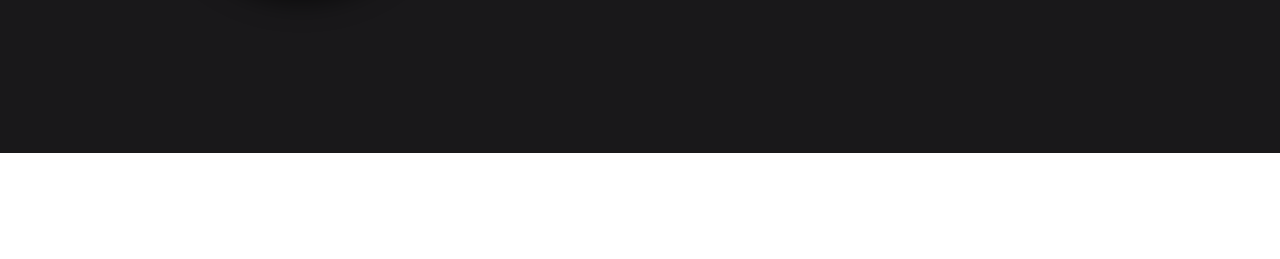
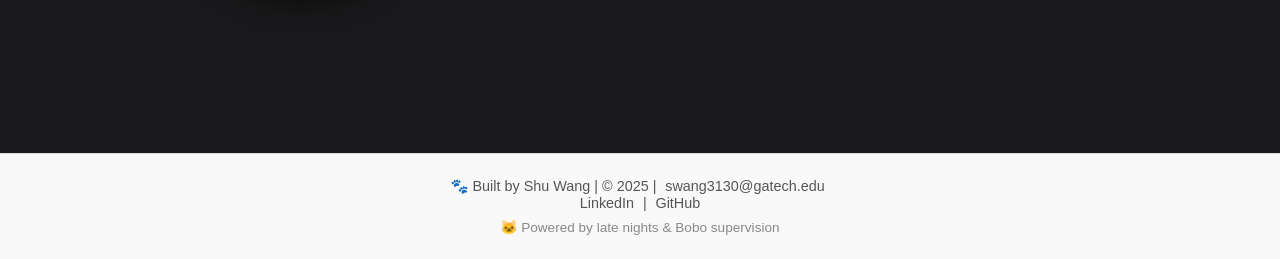
Before and after one commit to shuwangs/personal-site, a plain HTML site: page index.html in a window 1280 px wide. Shown: the part 647-906 px from the top of the page. Before the commit the page ends 800 px from the top, so only its background shows below. Drawn offline with nearby package versions, Linux system fonts and the light colour scheme.

Commit message:
Update footer

```diff
--- a/assets/style.css
+++ b/assets/style.css
@@ -160,6 +160,24 @@ nav .navlinks li a{
     color: #007cde;
     transform: rotate(360deg);
 }
+.site-footer {
+    text-align: center;
+    padding: 1.5rem;
+    font-size: 0.9rem;
+    color: #555;
+    border-top: 1px solid #ddd;
+    background-color: #f9f9f9;
+  }
+
+  .site-footer a {
+    color: #555;
+    margin: 0 0.3rem;
+    text-decoration: none;
+  }
+
+  .site-footer a:hover {
+    text-decoration: underline;
+  }
 
 /* Responsive design and displaying nav bar for small screen */
 @media(max-width:930px){
--- a/index.html
+++ b/index.html
@@ -39,6 +39,11 @@
 
         </div>
     </div>
+
+
+    <div id="footer-placeholder"></div>
+
+
     <!--- typed js for typing text effects -->
     <script src="https://cdnjs.cloudflare.com/ajax/libs/typed.js/2.0.0/typed.min.js"></script>
     <script>
@@ -54,13 +59,22 @@
               this.classList.toggle('click');
               nav.classList.toggle('open');
             });
-          });
-          var typed = new Typed('.input', {
+
+            var typed = new Typed('.input', {
             strings: ['Web Developer','Software Developer', 'Data Analyst', 'Bioinformatician'],
             typeSpeed: 100,
             backSpeed: 55,
             loop: true
+});
+
         })
+
+        fetch('partials/footer.html')
+          .then(response => response.text())
+          .then(data => {
+            document.getElementById('footer-placeholder').innerHTML = data;
+          });
+
     </script>
 
 </body>
--- /dev/null
+++ b/partials/footer.html
@@ -0,0 +1,12 @@
+<footer class="site-footer">
+    <div class="wrapper">
+      <p>🐾 Built by Shu Wang | © 2025 | <a href="mailto:swang3130@gatech.edu">swang3130@gatech.edu</a></p>
+      <p>
+        <a href="https://www.linkedin.com/in/shuuwang/" target="_blank">LinkedIn</a> |
+        <a href="https://github.com/shuwangs" target="_blank">GitHub</a>
+      </p>
+      <p style="font-size: 0.85rem; color: #888; margin-top: 0.5rem;">
+        🐱 Powered by late nights & Bobo supervision
+        </p>
+    </div>
+  </footer>
```
